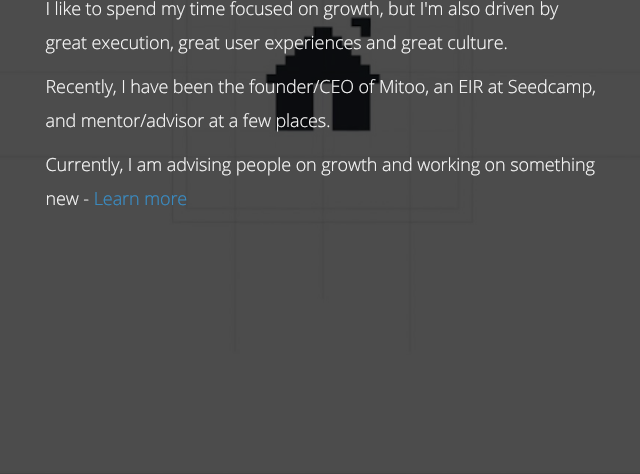
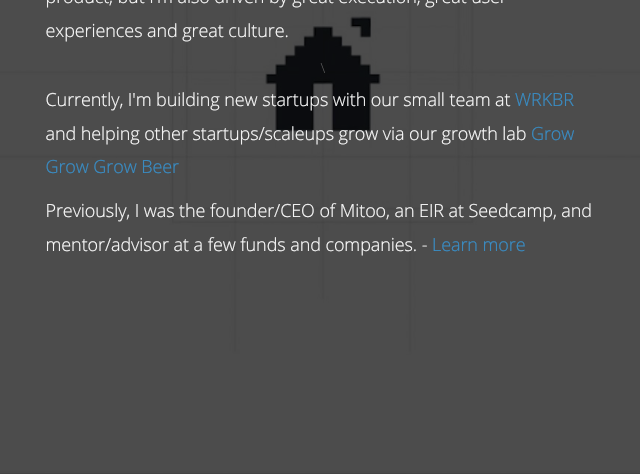
Before and after one commit to andycrump/andycrump.github.io, a plain HTML site: page index.html in a window 1280 px wide. Shown: the part 326-800 px from the top of the page, without its empty margins (317-957 px from the left). Drawn offline with Linux system fonts and the light colour scheme; files whose address does not match are found by name.

Commit message:
Latest roles

```diff
--- a/index.html
+++ b/index.html
@@ -66,14 +66,15 @@
                                        Hi, I'm Andrew Crump
                                         </h1>
                       <h4 class="light text-white m-t-5" data-swiper-parallax="-15%" align='left'>
-                                       I like to spend my time focused on growth, but I'm also driven by great execution, great user experiences and great culture.
+                                       Mainly I'm a founder. I like to spend my time focused on growth and product, but I'm also driven by great execution, great user experiences and great culture.
+                                       </h4>\
+                      <h4 class="light text-white m-t-5" data-swiper-parallax="-15%" align='left'>
+                                       Currently, I'm building new startups with our small team at <a href="https://wrkbr.com">WRKBR</a> and helping other startups/scaleups grow via our growth lab <a href="http://grow.beer/">Grow Grow Grow Beer</a>
                                        </h4>
                       <h4 class="light text-white m-t-5" data-swiper-parallax="-15%" align='left'>
-                                       Recently, I have been the founder/CEO of Mitoo, an EIR at Seedcamp, and mentor/advisor at a few places.
+                                       Previously, I was the founder/CEO of Mitoo, an EIR at Seedcamp, and mentor/advisor at a few funds and companies. - <a href="https://angel.co/andycru_mp">Learn more </a>
                                        </h4>
-                      <h4 class="light text-white m-t-5" data-swiper-parallax="-15%" align='left'>
-                                       Currently, I am advising people on growth and working on something new - <a href="https://angel.co/andycru_mp">Learn more </a>
-                                       </h4>
+
                     </div>
                   </div>
                 </div>
```
